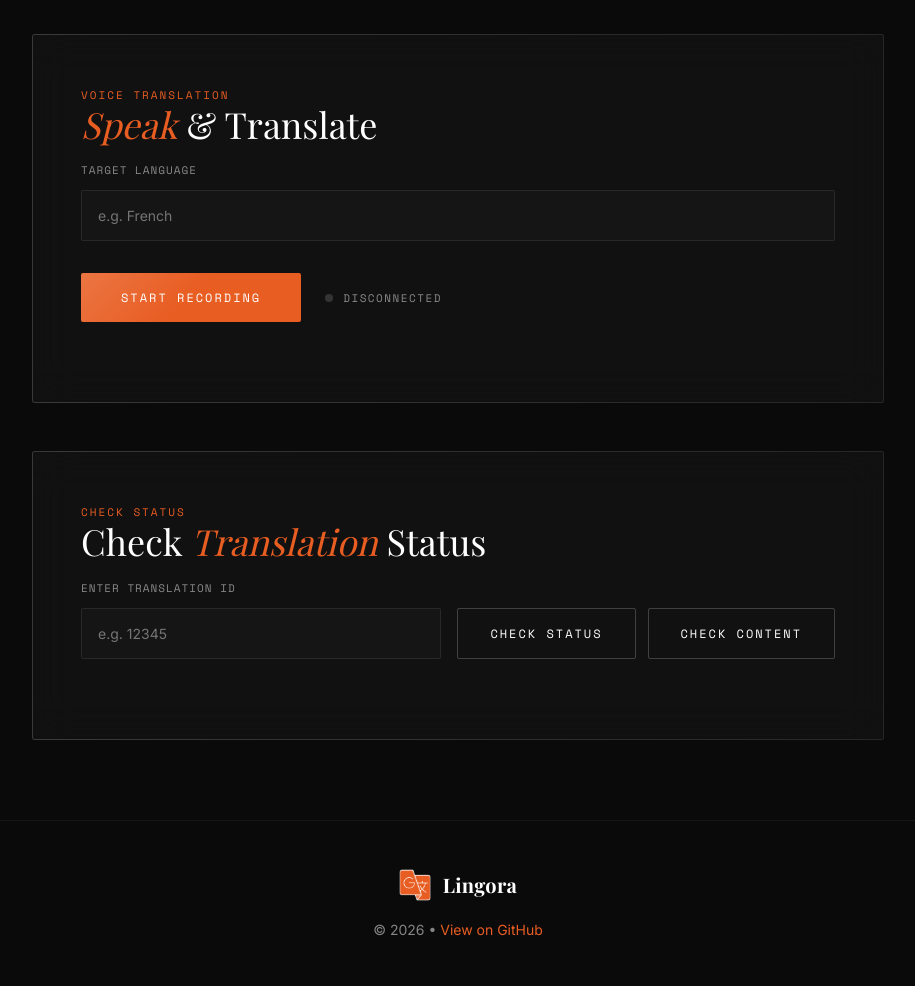
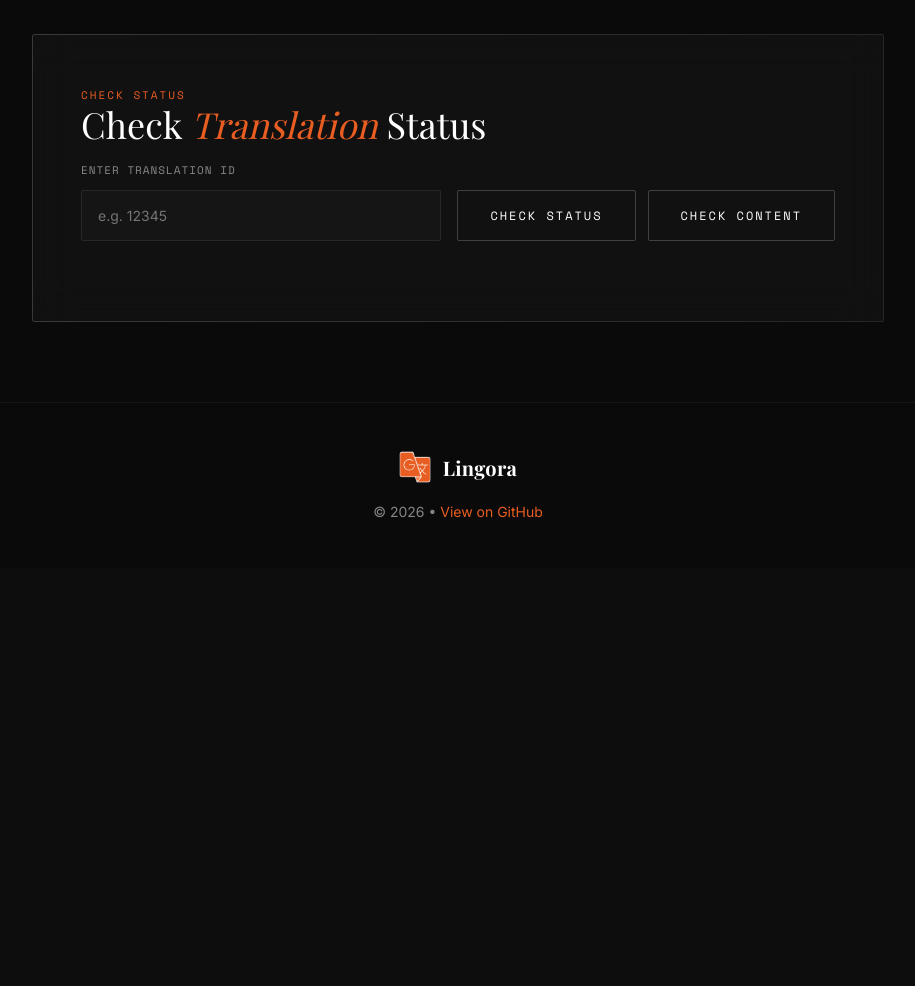
Before and after one commit to tonybnya/lingora, a FastAPI app: page /translator in a window 1280 px wide. Shown: the part 799-1785 px from the top of the page, without its empty margins (182-1097 px from the left). After the commit the page ends 1317 px from the top, so only its background shows below. Run offline with FastAPI, Linux system fonts and the light colour scheme; some libraries are stand-ins or nearby versions; some web fonts are replaced.

Commit message:
cleanup: remove audio-to-text translation code, keep only text translation

```diff
--- a/app/main.py
+++ b/app/main.py
@@ -4,21 +4,12 @@ Description : Main FastAPI application setup and route definitions.
 Author      : @tonybnya
 """
 
-import asyncio
 import logging
 import os
 from datetime import datetime
 from pathlib import Path
 from dotenv import load_dotenv
-from fastapi import (
-    FastAPI,
-    BackgroundTasks,
-    HTTPException,
-    Depends,
-    Request,
-    WebSocket,
-    WebSocketDisconnect,
-)
+from fastapi import FastAPI, BackgroundTasks, HTTPException, Depends, Request
 from fastapi.responses import HTMLResponse
 from fastapi.templating import Jinja2Templates
 from fastapi.staticfiles import StaticFiles
@@ -34,14 +25,12 @@ from database import engine, get_db, SessionLocal  # noqa: E402
 from schemas import TranslationRequestSchema  # noqa: E402
 import models  # noqa: E402
 from utils import process_translations  # noqa: E402
-from gemini_live import GeminiLive  # noqa: E402
 
 # Create database tables
 models.Base.metadata.create_all(bind=engine)
 
 # Configure logging
 logging.basicConfig(level=logging.INFO)
-logger = logging.getLogger(__name__)
 
 # Define the FastAPI app
 app = FastAPI()
@@ -179,62 +168,3 @@ async def get_translation_status(request_id: int, db: Session = Depends(get_db))
             for t in translations
         ],
     }
-
-
-# WebSocket — Real-time Audio Translation
-@app.websocket("/ws/audio-translate")
-async def audio_translate(websocket: WebSocket) -> None:
-    """Accept streaming PCM audio, transcribe via Gemini Live, translate, return text."""
-    await websocket.accept()
-
-    target_language = "english"
-    try:
-        config_msg = await websocket.receive_json()
-        target_language = config_msg.get("language", "english")
-    except Exception:
-        await websocket.send_json({"type": "error", "message": "Invalid config"})
-        await websocket.close()
-        return
-
-    input_queue: asyncio.Queue[bytes | None] = asyncio.Queue()
-    output_queue: asyncio.Queue[dict] = asyncio.Queue()
-
-    live = GeminiLive(api_key=os.getenv("GEMINI_API_KEY", ""))
-
-    async def _receive_audio() -> None:
-        """Read raw PCM audio chunks from the WebSocket binary stream."""
-        try:
-            while True:
-                data = await websocket.receive_bytes()
-                await input_queue.put(data)
-        except WebSocketDisconnect:
-            pass
-        finally:
-            await input_queue.put(None)
-
-    async def _send_translations() -> None:
-        """Pull events from Gemini Live and forward them to the client."""
-        try:
-            while True:
-                event = await output_queue.get()
-                if event is None:
-                    break
-
-                try:
-                    await websocket.send_json(event)
-                except (WebSocketDisconnect, RuntimeError):
-                    break
-
-        except WebSocketDisconnect:
-            pass
-        except Exception:
-            logger.exception("send_translations error")
-
-    try:
-        await live.start(input_queue, output_queue, target_language=target_language)
-        await asyncio.gather(
-            asyncio.create_task(_receive_audio()),
-            asyncio.create_task(_send_translations()),
-        )
-    finally:
-        live.stop()
--- a/app/static/css/translator.css
+++ b/app/static/css/translator.css
@@ -376,81 +376,6 @@ nav {
 .id-check-group .form-group { flex-grow: 1; margin-bottom: 0; }
 .id-check-group .form-input { margin-bottom: 0; }
 
-/* ===========================================
-   AUDIO TRANSLATOR
-   =========================================== */
-.audio-controls {
-  display: flex; align-items: center; gap: 24px; margin-bottom: 32px;
-}
-
-.btn-record {
-  display: inline-flex; align-items: center; gap: 10px;
-  font-family: var(--font-mono); font-size: 12px; text-transform: uppercase;
-  letter-spacing: 2px; border: none; border-radius: 2px; cursor: pointer;
-  transition: all 0.15s ease; position: relative;
-  background: var(--primary); color: white; padding: 16px 40px;
-  overflow: hidden;
-}
-.btn-record::before {
-  content: ''; position: absolute; inset: 0;
-  background: linear-gradient(135deg, rgba(255,255,255,0.15) 0%, transparent 50%);
-  pointer-events: none;
-}
-.btn-record:hover { transform: translateY(-2px); box-shadow: 0 8px 32px rgba(232, 93, 34, 0.4); }
-
-.btn-record.recording {
-  background: #cc3b3b;
-  animation: record-pulse 1.5s ease-in-out infinite;
-}
-.btn-record.recording::after {
-  content: ''; position: absolute; inset: 0;
-  border-radius: 2px;
-  box-shadow: 0 0 0 0 rgba(204, 59, 59, 0.5);
-  animation: record-ring 1.5s ease-in-out infinite;
-}
-
-@keyframes record-pulse {
-  0%, 100% { box-shadow: 0 0 0 0 rgba(204, 59, 59, 0.3); }
-  50% { box-shadow: 0 0 24px 8px rgba(204, 59, 59, 0.15); }
-}
-@keyframes record-ring {
-  0% { transform: scale(1); opacity: 1; }
-  100% { transform: scale(1.15); opacity: 0; }
-}
-
-.audio-status {
-  display: flex; align-items: center; gap: 10px;
-  font-family: var(--font-mono); font-size: 11px; text-transform: uppercase;
-  letter-spacing: 1.5px; color: var(--text-secondary);
-}
-.audio-status-dot {
-  width: 8px; height: 8px; border-radius: 50%;
-  background: rgba(255, 255, 255, 0.15);
-  transition: background 0.3s ease, box-shadow 0.3s ease;
-}
-.audio-status-dot.connected {
-  background: #4ade80;
-  box-shadow: 0 0 12px rgba(74, 222, 128, 0.7);
-}
-
-.audio-transcriptions {
-  display: flex; flex-direction: column; gap: 12px;
-  min-height: 0;
-}
-.audio-transcription-item {
-  background: rgba(255, 255, 255, 0.02);
-  border: 1px solid var(--border);
-  border-radius: 2px; padding: 16px;
-  animation: fadeIn 0.3s ease;
-}
-.audio-source-text {
-  font-size: 13px; color: var(--text-secondary); margin-bottom: 8px;
-  font-style: italic;
-}
-.audio-translated-text {
-  font-size: 15px; color: var(--text-primary); line-height: 1.6;
-}
-
 /* Utility Classes */
 .hidden { display: none; }
 
@@ -481,5 +406,4 @@ nav {
   .id-check-group { flex-direction: column; }
   .check-result-container { padding: 16px; }
   .notify-container { width: calc(100vw - 32px); right: 16px; top: 80px; }
-  .audio-controls { flex-direction: column; align-items: flex-start; }
 }
--- a/app/static/js/translator.js
+++ b/app/static/js/translator.js
@@ -11,7 +11,7 @@
     // -----------------------------------------------------------------------
     //  Custom notification system (DESIGN.md styled)
     // -----------------------------------------------------------------------
-    window.notify = function notify({ type = 'info', title = '', message = '', duration = 4500 }) {
+    function notify({ type = 'info', title = '', message = '', duration = 4500 }) {
         const container = document.getElementById('notify-container');
         if (!container) return;
 
@@ -317,7 +317,7 @@
         });
     };
 
-    window.escapeHtml = function escapeHtml(s) {
+    function escapeHtml(s) {
         if (s == null) return '';
         return String(s)
             .replace(/&/g, '&amp;')
--- a/app/templates/translator.html
+++ b/app/templates/translator.html
@@ -61,29 +61,6 @@
     <!-- Results Section (hidden by default until a translation completes) -->
     <div id="results" class="glass-panel results-area"></div>
 
-    <!-- Audio Translation Interface -->
-    <div class="glass-panel">
-      <span class="section-label">Voice Translation</span>
-      <h2 class="section-title"><span class="accent">Speak</span> &amp; Translate</h2>
-
-      <div class="form-group">
-        <label for="audio-language" class="form-label">Target Language</label>
-        <input type="text" id="audio-language" class="form-input" placeholder="e.g. French" required>
-      </div>
-
-      <div class="audio-controls">
-        <button type="button" id="audio-record-btn" class="btn btn-record" onclick="toggleAudioRecording()">
-          Start Recording
-        </button>
-        <div class="audio-status">
-          <span id="audio-status-dot" class="audio-status-dot"></span>
-          <span id="audio-status-text" class="audio-status-text">Disconnected</span>
-        </div>
-      </div>
-
-      <div id="audio-transcriptions" class="audio-transcriptions"></div>
-    </div>
-
     <!-- Check Translation Status -->
     <div class="glass-panel">
       <span class="section-label">Check Status</span>
@@ -128,6 +105,5 @@
 
   <script src="https://cdn.jsdelivr.net/npm/axios@1.17.0/dist/axios.min.js"></script>
   <script src="{{ url_for('static', path='/js/translator.js') }}"></script>
-  <script src="{{ url_for('static', path='/js/audio_translator.js') }}"></script>
 </body>
 </html>
--- a/app/utils.py
+++ b/app/utils.py
@@ -26,9 +26,7 @@ def _get_gemini_client() -> genai.Client:
     return _gemini_client
 
 
-async def translate_text(
-    text: str, language: str, model: str = "gemini-2.5-flash"
-) -> str:
+async def translate_text(text: str, language: str) -> str:
     client = _get_gemini_client()
     prompt = (
         f"You are an expert translator. "
@@ -36,7 +34,7 @@ async def translate_text(
         f"Return ONLY the translated text, without any additional comments, explanation, or quotes:\n\n{text}"
     )
     response = await client.aio.models.generate_content(
-        model=model,
+        model="gemini-2.5-flash",
         contents=prompt,
     )
     return (response.text or "").strip()
```
Also changed, not shown: IMPROVEMENTS.md (added, +46 -0 lines).
